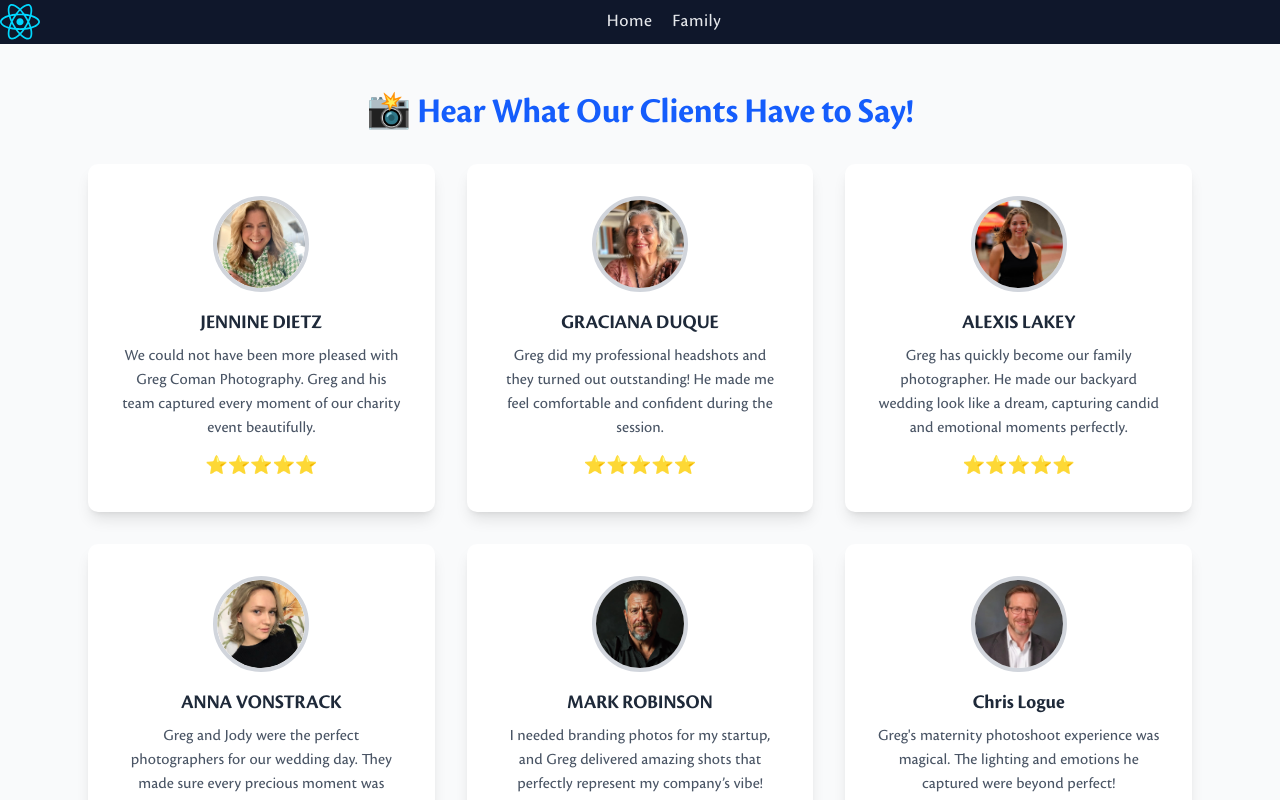
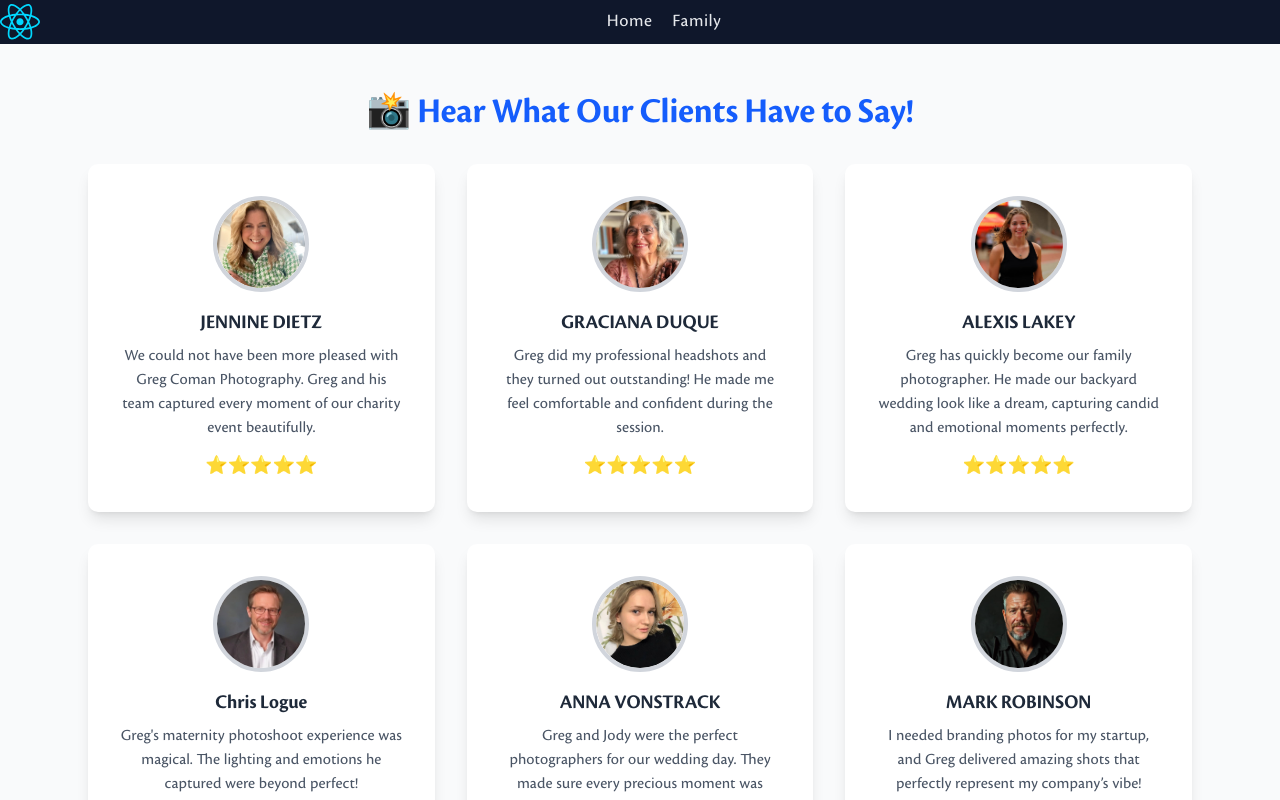
Before and after one commit to omero2582/greg-coman-25, a React (Vite) app: page /testimonials in a window 1280 px wide. Shown: the top 800 px of the page. Built offline with nearby package versions, Linux system fonts and the light colour scheme.

Commit message:
moved testimonal ppl around

```diff
--- a/src/pages/Testimonials/Testimonials.jsx
+++ b/src/pages/Testimonials/Testimonials.jsx
@@ -23,6 +23,12 @@ const testimonials = [
     image: "/reviewers/testimonial3.jpg",
   },
   {
+    name: "Chris Logue",
+    review:
+      "Greg's maternity photoshoot experience was magical. The lighting and emotions he captured were beyond perfect!",
+    image: "/reviewers/testimonial6.jpg",
+  },
+  {
     name: "ANNA VONSTRACK",
     review:
       "Greg and Jody were the perfect photographers for our wedding day. They made sure every precious moment was preserved.",
@@ -33,12 +39,6 @@ const testimonials = [
     review:
       "I needed branding photos for my startup, and Greg delivered amazing shots that perfectly represent my company’s vibe!",
     image: "/reviewers/testimonial5.jpg",
-  },
-  {
-    name: "Chris Logue",
-    review:
-      "Greg's maternity photoshoot experience was magical. The lighting and emotions he captured were beyond perfect!",
-    image: "/reviewers/testimonial6.jpg",
   },
 ];
 
```
